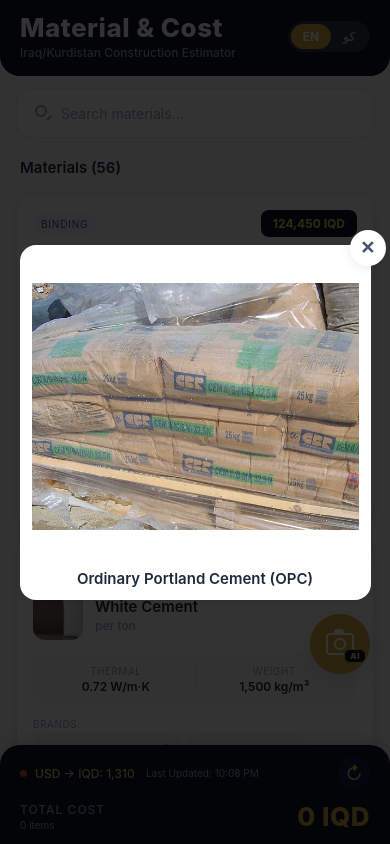
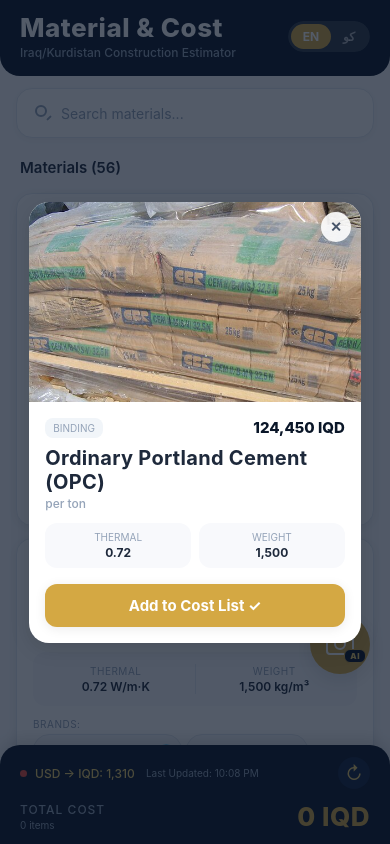
Before and after one commit to aliazizz2004-sketch/-cost-material-app, a React Native app: screen / in a window 390 px wide. Both pictures are taken after a click on the element 64 px from the left and 270 px from the top of the page. Built offline with nearby package versions, Linux system fonts and the light colour scheme; no server answers.

Commit message:
Transform image preview into a detail mini-page (small box with background context)

```diff
--- a/components/MaterialCard.js
+++ b/components/MaterialCard.js
@@ -29,7 +29,7 @@ function MaterialCard({ material, quantity, onQuantityChange }) {
 
     return (
         <View style={[styles.card, hasQuantity && styles.cardActive]}>
-            {/* Image Preview Modal */}
+            {/* Image Preview Modal (Detail Mini-Page) */}
             <Modal
                 visible={isImageModalVisible}
                 transparent={true}
@@ -46,14 +46,47 @@ function MaterialCard({ material, quantity, onQuantityChange }) {
                         <TouchableOpacity style={styles.imageModalCloseButton} onPress={() => setIsImageModalVisible(false)}>
                             <Text style={styles.imageModalCloseText}>✕</Text>
                         </TouchableOpacity>
+
                         {material.image && (
                             <Image
                                 source={typeof material.image === 'string' ? { uri: material.image } : material.image}
                                 style={styles.largePreviewImage}
-                                resizeMode="contain"
+                                resizeMode="cover"
                             />
                         )}
-                        <Text style={[styles.previewImageName, isRTL && styles.textRTL]}>{name}</Text>
+
+                        <View style={styles.previewDetailContainer}>
+                            <View style={styles.previewHeader}>
+                                <View style={styles.previewCategoryBadge}>
+                                    <Text style={styles.previewCategoryText}>{category}</Text>
+                                </View>
+                                <Text style={styles.previewPriceText}>{formatNumber(priceIQD)} {t("currency")}</Text>
+                            </View>
+
+                            <Text style={[styles.previewImageName, isRTL && styles.textRTL]}>{name}</Text>
+                            <Text style={[styles.previewUnitText, isRTL && styles.textRTL]}>{unitLabel}</Text>
+
+                            <View style={[styles.previewSpecsGrid, isRTL && styles.previewSpecsGridRTL]}>
+                                <View style={styles.previewSpecBox}>
+                                    <Text style={styles.previewSpecLabel}>{t("thermalValue")}</Text>
+                                    <Text style={styles.previewSpecValue}>{material.thermalConductivity}</Text>
+                                </View>
+                                <View style={styles.previewSpecBox}>
+                                    <Text style={styles.previewSpecLabel}>{t("weight")}</Text>
+                                    <Text style={styles.previewSpecValue}>{formatNumber(material.weight)}</Text>
+                                </View>
+                            </View>
+
+                            <TouchableOpacity
+                                style={styles.previewAddBtn}
+                                onPress={() => {
+                                    increment();
+                                    setIsImageModalVisible(false);
+                                }}
+                            >
+                                <Text style={styles.previewAddBtnText}>{lang === "ku" ? "زیادکردن بۆ لیست ✓" : "Add to Cost List ✓"}</Text>
+                            </TouchableOpacity>
+                        </View>
                     </View>
                 </View>
             </Modal>
@@ -359,10 +392,10 @@ const styles = StyleSheet.create({
         color: colors.accent,
         fontWeight: "700",
     },
-    // Image Preview Modal Styles
+    // Image Preview Modal (Mini-Page) Styles
     imageModalOverlay: {
         flex: 1,
-        backgroundColor: "rgba(0, 0, 0, 0.8)",
+        backgroundColor: "rgba(10, 22, 40, 0.7)", // Semi-transparent navy to see background
         justifyContent: "center",
         alignItems: "center",
     },
@@ -374,40 +407,104 @@ const styles = StyleSheet.create({
         right: 0,
     },
     imageModalContent: {
-        width: "90%",
+        width: "85%",
         backgroundColor: colors.white,
-        borderRadius: radius.lg,
-        padding: spacing.md,
-        alignItems: "center",
-        ...shadows.card,
+        borderRadius: radius.xl,
+        overflow: "hidden", // Clip image to corners
+        ...shadows.cardLifted,
     },
     imageModalCloseButton: {
         position: "absolute",
-        top: -15,
-        right: -15,
-        backgroundColor: colors.white,
-        width: 36,
-        height: 36,
-        borderRadius: 18,
+        top: 10,
+        right: 10,
+        backgroundColor: "rgba(255, 255, 255, 0.9)",
+        width: 30,
+        height: 30,
+        borderRadius: 15,
         justifyContent: "center",
         alignItems: "center",
         zIndex: 10,
-        ...shadows.card,
     },
     imageModalCloseText: {
-        fontSize: 18,
+        fontSize: 14,
         color: colors.darkGray,
         fontWeight: "bold",
     },
     largePreviewImage: {
         width: "100%",
-        height: 300,
-        borderRadius: radius.md,
+        height: 200,
+    },
+    previewDetailContainer: {
+        padding: spacing.lg,
+    },
+    previewHeader: {
+        flexDirection: "row",
+        justifyContent: "space-between",
+        alignItems: "center",
+        marginBottom: spacing.sm,
+    },
+    previewCategoryBadge: {
+        backgroundColor: colors.searchBg,
+        paddingHorizontal: spacing.sm,
+        paddingVertical: 4,
+        borderRadius: radius.sm,
+    },
+    previewCategoryText: {
+        ...typography.tiny,
+        color: colors.mediumGray,
+        textTransform: "uppercase",
+    },
+    previewPriceText: {
+        ...typography.subtitle,
+        color: colors.primary,
+        fontWeight: "800",
+    },
+    previewImageName: {
+        ...typography.title,
+        color: colors.charcoal,
+        marginBottom: 2,
+    },
+    previewUnitText: {
+        ...typography.caption,
+        color: colors.mediumGray,
         marginBottom: spacing.md,
     },
-    previewImageName: {
+    previewSpecsGrid: {
+        flexDirection: "row",
+        gap: spacing.sm,
+        marginBottom: spacing.lg,
+    },
+    previewSpecsGridRTL: {
+        flexDirection: "row-reverse",
+    },
+    previewSpecBox: {
+        flex: 1,
+        backgroundColor: colors.offWhite,
+        padding: spacing.sm,
+        borderRadius: radius.md,
+        alignItems: "center",
+    },
+    previewSpecLabel: {
+        ...typography.tiny,
+        color: colors.mediumGray,
+        marginBottom: 2,
+        textTransform: "uppercase",
+    },
+    previewSpecValue: {
+        ...typography.caption,
+        color: colors.charcoal,
+        fontWeight: "700",
+    },
+    previewAddBtn: {
+        backgroundColor: colors.accent,
+        paddingVertical: spacing.md,
+        borderRadius: radius.md,
+        alignItems: "center",
+        ...shadows.card,
+    },
+    previewAddBtnText: {
         ...typography.subtitle,
-        color: colors.charcoal,
-        textAlign: "center",
+        color: colors.white,
+        fontWeight: "700",
     },
 });
```
